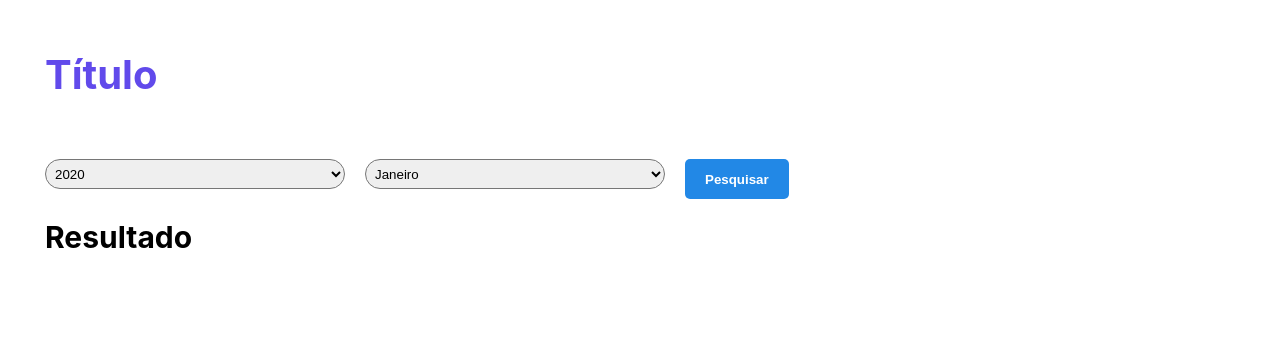
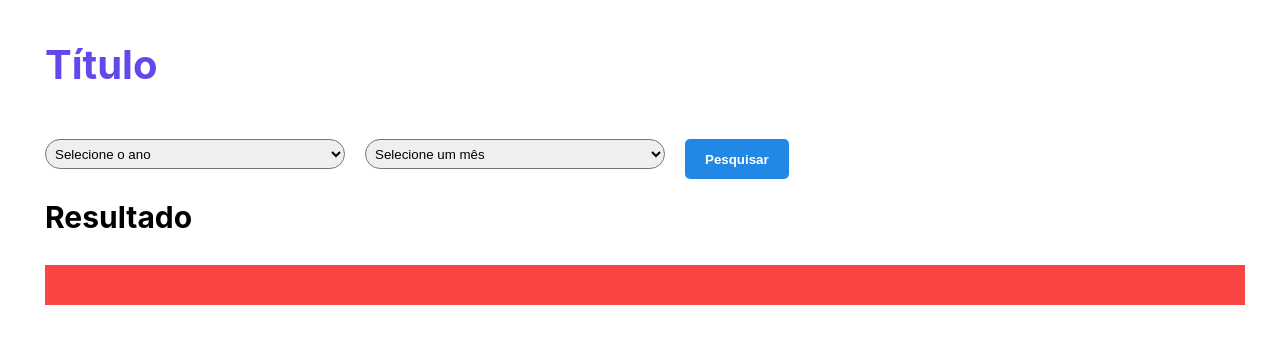
Before and after one commit to ElykelwinCosta/Projeto-Final-PAS, a React (Create React App) app: page /consultar-gastos-mes in a window 1280 px wide. Shown: the top 344 px of the page. Built offline with nearby package versions, Linux system fonts and the light colour scheme.

Commit message:
Interface ficando bonitinha

```diff
--- a/package.json
+++ b/package.json
@@ -10,6 +10,7 @@
     "express": "^4.18.2",
     "react": "^18.2.0",
     "react-dom": "^18.2.0",
+    "react-icons": "^4.9.0",
     "react-router-dom": "^6.11.2",
     "react-scripts": "5.0.1",
     "web-vitals": "^2.1.4"
--- a/src/ConsultarGastosMes.css
+++ b/src/ConsultarGastosMes.css
@@ -2,13 +2,13 @@
     display: flex;
     flex-direction: column;
     margin-left: 45px;
-    margin-top: 40px;
-    height: 100vh;
+    margin-right: 75px;
+    height: 95vh;
 }
 
 h2 {
-    margin-bottom: 60px;
-    margin-top: 10px;
+    margin-bottom: 40px;
+    margin-top: 40px;
 }
 
 .titulo-1 {
@@ -16,10 +16,9 @@ h2 {
     font-size: 40px;
 }
 
-.select-container{
+.select-container {
     display: flex;
     justify-content: left;
-    margin-top: 10px;
     gap: 20px;
 }
 
@@ -31,18 +30,61 @@ select {
     border-radius: 15px;
 }
 
+.container-resultado {
+    opacity: 1;
+    transition: opacity 0.3s;
+    position: relative;
+    padding: 20px;
+    background-color: rgb(250, 68, 68);
+    width: 100%;
+    max-width: 100vw;
+    overflow-x: auto;
+}
+
+.container-resultado.loading {
+    background-color: rgb(145, 145, 145);
+}
+
+@keyframes spin {
+    0% {
+      transform: rotate(0deg);
+    }
+    100% {
+      transform: rotate(360deg);
+    }
+}
+
+.spinner {
+    display: inline-block;
+    width: 100px;
+    height: 100px;
+    border-radius: 50%;
+    animation: spin 2s ease-in-out infinite;
+    color: #614aeb;
+}
+
 #resultado {
     margin-bottom: 30px;
     margin-top: 20px;
     font-size: 30px;
 }
 
-ul {
-    list-style-type: none;
-    padding: 0;
-    margin-top: 10px;
+.table-container {
+    overflow-x: auto;
+    max-width: 100%;
 }
 
-li {
-    margin-bottom: 5px;
+table {
+    width: 100%;
+    border-collapse: collapse;
 }
+
+th, td {
+    padding: 8px;
+    text-align: left;
+    border-bottom: 1px solid #ddd;
+}
+
+thead th {
+    background-color: #f2f2f2;
+}
--- a/src/ConsultarGastosMes.js
+++ b/src/ConsultarGastosMes.js
@@ -1,15 +1,21 @@
 import React, { useState } from 'react';
 import axios from 'axios';
-import "./ConsultarGastosMes.css"
+import './ConsultarGastosMes.css';
+import { FaSpinner } from 'react-icons/fa';
 
 const App = () => {
   const [items, setItems] = useState([]);
-  const [anoSelecionado, setAnoSelecionado] = useState('2020');
-  const [mesSelecionado, setMesSelecionado] = useState('1');
+  const [anoSelecionado, setAnoSelecionado] = useState('');
+  const [mesSelecionado, setMesSelecionado] = useState('');
+  const [isLoading, setIsLoading] = useState(false);
 
   const enviar = () => {
+    setIsLoading(true);
+
     axios
-      .get(`https://apidatalake.tesouro.gov.br/ords/custos/tt/pessoal_ativo?ano=${anoSelecionado}&mes=${mesSelecionado}`)
+      .get(
+        `https://apidatalake.tesouro.gov.br/ords/custos/tt/pessoal_ativo?ano=${anoSelecionado}&mes=${mesSelecionado}`
+      )
       .then((response) => {
         console.log(response.data);
         setItems(response.data.items);
@@ -17,6 +23,9 @@ const App = () => {
       .catch((error) => {
         console.error(error);
         alert('Erro ao consultar a API');
+      })
+      .finally(() => {
+        setIsLoading(false);
       });
   };
 
@@ -31,10 +40,10 @@ const App = () => {
   };
 
   return (
-    <div className='gastos-mes-container'>
-      <h2 className='titulo-1'>Título</h2>
+    <div className="gastos-mes-container">
+      <h2 className="titulo-1">Título</h2>
 
-      <div className='select-container'>
+      <div className="select-container">
         <select value={anoSelecionado} onChange={handleAnoChange}>
           <option value="">Selecione o ano</option>
           <option value="2020">2020</option>
@@ -44,7 +53,7 @@ const App = () => {
         </select>
 
         <select value={mesSelecionado} onChange={handleMesChange}>
-        <option value="">Selecione um mês</option>
+          <option value="">Selecione um mês</option>
           <option value="1">Janeiro</option>
           <option value="2">Fevereiro</option>
           <option value="3">Março</option>
@@ -64,8 +73,16 @@ const App = () => {
         </button>
       </div>
 
-      <div className='container-resultado'>
-        <h2 id='resultado'>Resultado</h2>
+      <h2 id="resultado">Resultado</h2>
+      <div className={`container-resultado ${isLoading ? 'loading' : ''}`}>
+        {isLoading ? (
+          <div className="loading-overlay">
+            <div className="spinner-container">
+              <FaSpinner className="spinner" />
+            </div>
+          </div>
+        ) : null}
+
         <table>
           <thead>
             <tr>
```
Also changed, not shown: 1 other file (tests, documents, lock files or other folders).
